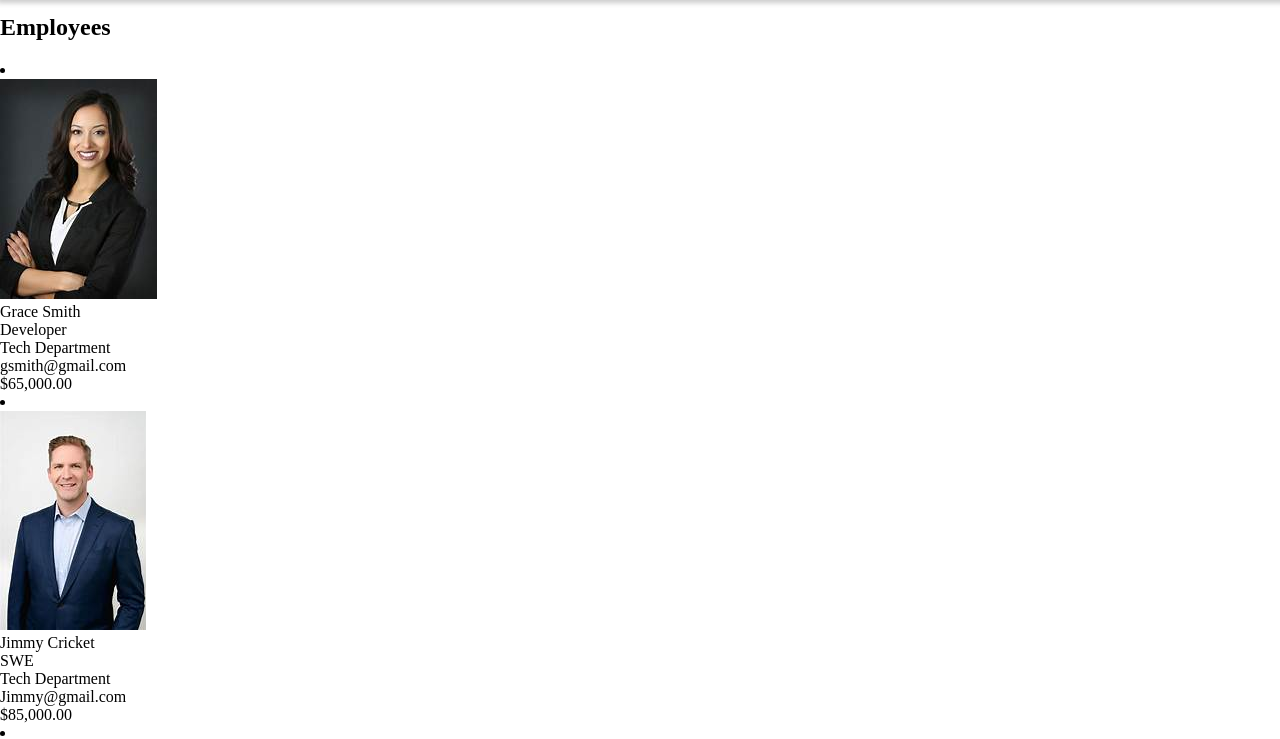
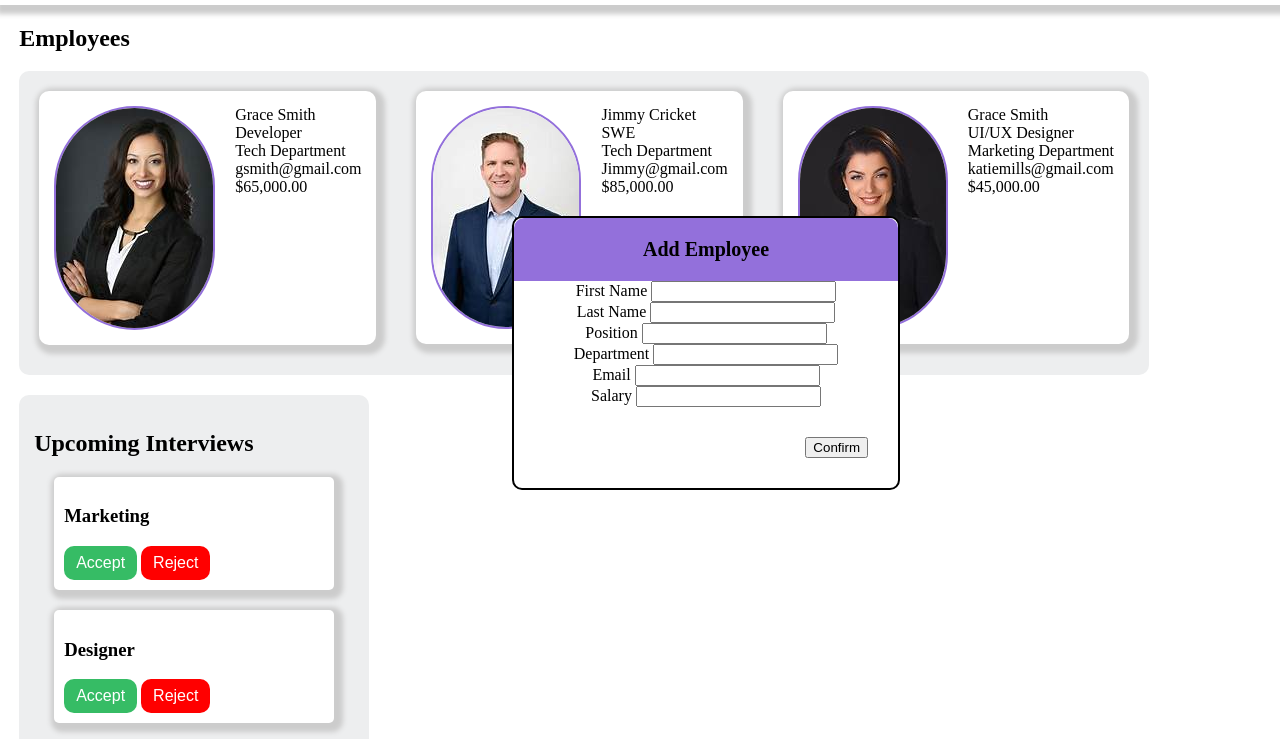
Before and after one commit to Keaton-Nordby/Practice-Project, a plain HTML site: page index.html in a window 1280 px wide. Shown: the part 104-843 px from the top of the page. Drawn offline with Linux system fonts and the light colour scheme.

Commit message:
css styling

```diff
--- a/css/styles.css
+++ b/css/styles.css
@@ -33,7 +33,126 @@ body {
 }
 
 .nav-list li a{
-    color: #1b91db;
+    color: #9370DB;
     text-decoration: none;
     padding: 22px;
 }
+
+.employees{
+    margin-left: 1.5%;
+}
+
+.employee-list{
+    list-style: none;
+    padding-bottom: 10px;
+    display: inline-flex;
+    max-width: 100%;
+    flex-wrap: wrap;
+    background-color: #edeeef;
+    border-style: hidden;
+    border-radius: 10px;
+}
+
+.employee-card{
+    display: flex;
+    flex-wrap: wrap;
+    background-color: white;
+    border-style: hidden;
+    border-radius: 10px;
+    max-width: 100%;
+    margin: 20px;
+    padding: 15px;
+    box-shadow: 3px 3px 5px 6px #ccc;;
+}
+
+.user-img{
+    float: left;
+    border-width: 2px;
+    border-style: solid;
+    border-radius: 100px;
+    border-color:#9370DB;
+}
+
+.employment-details{
+    display: block;
+    float: rihgt;
+    margin-left: 20px;
+}
+
+.interviews{
+    margin: 1.5%;
+    width: 25%;
+    background-color: #edeeef;
+    border-style: hidden;
+    border-radius: 10px;
+    padding: 15px;
+    list-style: none;
+}
+
+.list-item{
+    background-color: white;
+    margin: 20px;
+    padding: 10px;
+    box-shadow: 3px 3px 5px 6px #ccc;
+    border-style: hidden;
+    border-radius: 5px;
+}
+
+.accept-btn{
+    width: auto;
+    background-color: #36bc65;
+    border-style: none;
+    color: white;
+    padding: 8px 12px;
+    text-align: center;
+    text-decoration: none;
+    display: inline-block;
+    font-size: 16px;
+    border-radius: 10px;
+    cursor: pointer;
+    margin-right: 1% 2% 0% 0%;
+}
+
+.reject-btn{
+    width: auto;
+    background-color: red;
+    border-style: none;
+    color: white;
+    padding: 8px 12px;
+    text-align: center;
+    text-decoration: none;
+    display: inline-block;
+    font-size: 16px;
+    border-radius: 10px;
+    cursor: pointer;
+    margin-right: 1% 2% 0% 0%;
+}
+
+#employee-modal{
+    text-align: center;
+    width: 30%;
+    border-style: solid;
+    border-width: 2px;
+    border-radius: 10px;
+    position: absolute;
+    top: 40%;
+    left: 40%;
+    background-color: white;
+}
+
+.modal-header{
+    border-radius: 10px 10px 0px 0px;
+    background-color: #9370DB;
+}
+
+.modal-header-content{
+    font-size: 20px;
+    padding-top: 20px;
+    padding-bottom: 20px;
+    font-weight: bold;
+}
+
+#confirmBtn{
+    margin: 30px;
+    float: right;
+}
--- a/index.html
+++ b/index.html
@@ -10,7 +10,7 @@
     <div class="nav-wrapper">
         <nav>
             <ul class="nav-list">
-                <img id="icon" src="images/91809.png" alt="">
+                <img id="icon" src="images/logo.jpg" alt="">
                 <li class="nav-item"><a href="index.html">Accounts</a></li>
                 <li><a href="#">Logout</a></li>
             </ul>
@@ -91,7 +91,7 @@
     </div>
 
      <!--Interview section-->
-    <div>
+    <div class="interviews">
         <h2>Upcoming Interviews</h2>
 
         <li>
```
